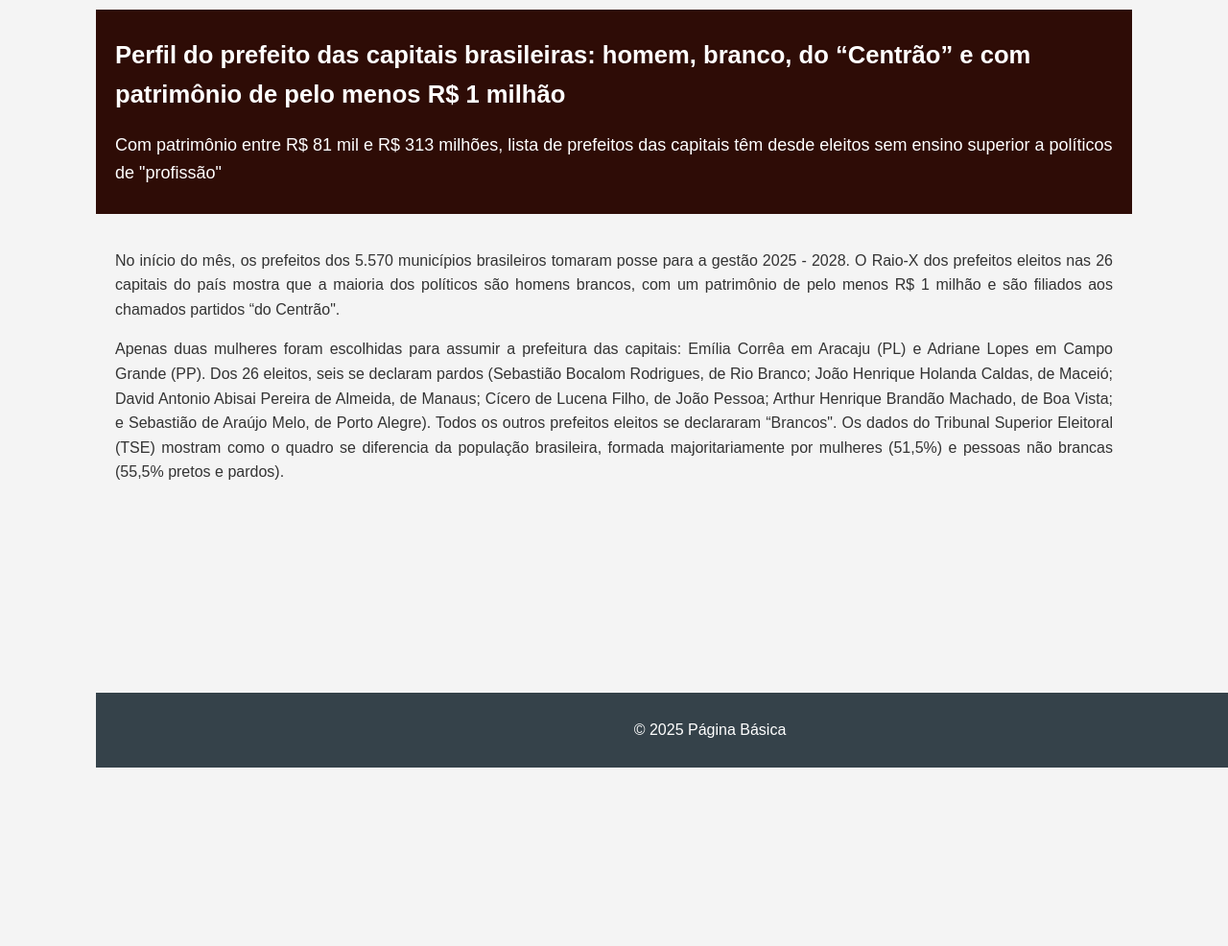
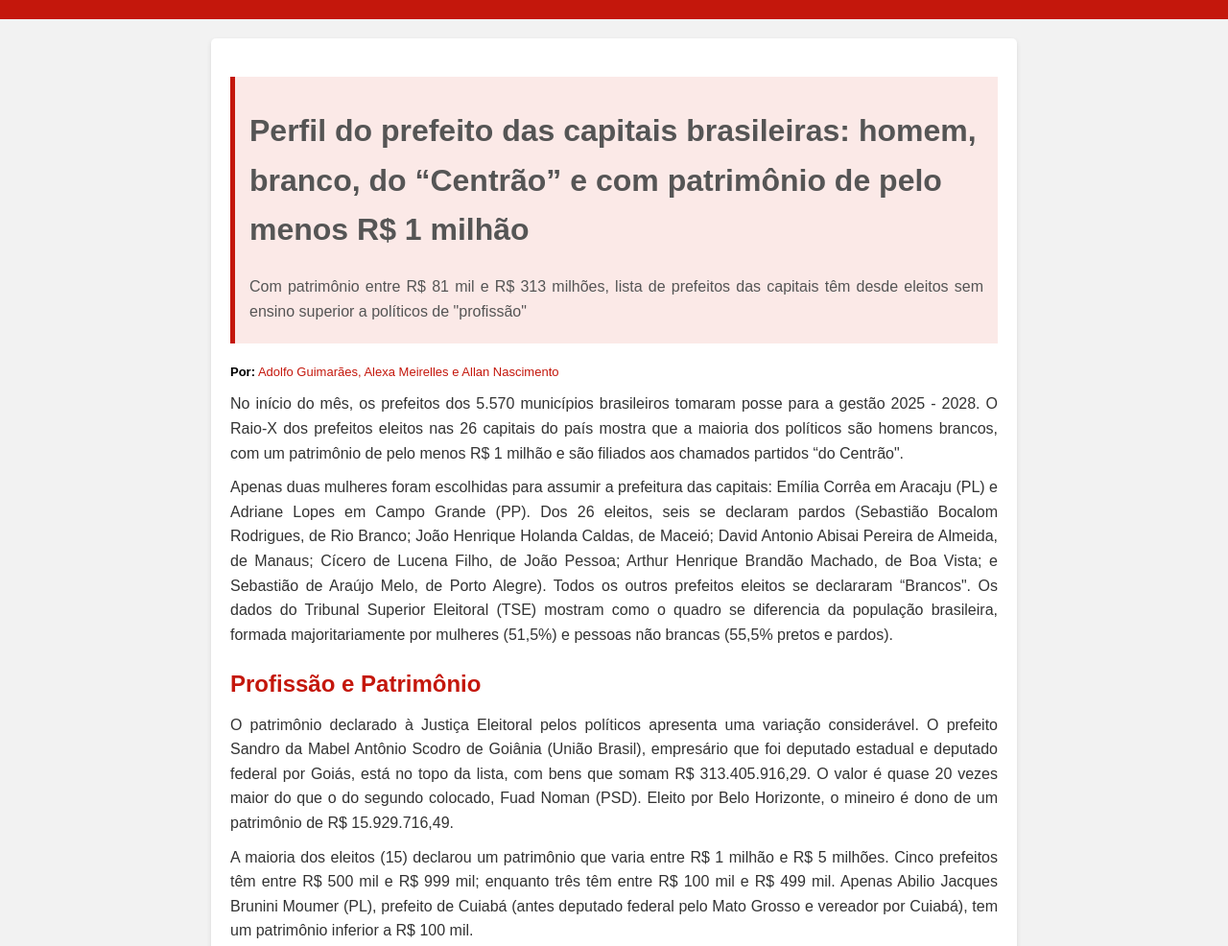
Before and after one commit to adolfoguimaraes/mba_idp_dataviz2, a plain HTML site: page index.html in a window 1280 px wide. Shown: the top 986 px of the page at 96% size. Before the commit the page ends 800 px from the top, so only its background shows below. Drawn offline with Linux system fonts and the light colour scheme; a script that the page names is missing.

Commit message:
ajustes do layout e texto completo

```diff
--- a/index.html
+++ b/index.html
@@ -8,13 +8,26 @@
 </head>
 <body>
     <header>
-        <h1>Perfil do prefeito das capitais brasileiras: homem, branco, do “Centrão” e com patrimônio de pelo menos R$ 1 milhão</h1>
-        <p>Com patrimônio entre R$ 81 mil e R$ 313 milhões, lista de prefeitos das capitais têm desde eleitos sem ensino superior a políticos de "profissão"</p>
+
     </header>
     <main>
-        <p>No início do mês, os prefeitos dos 5.570 municípios brasileiros tomaram posse para a gestão 2025 - 2028. O Raio-X dos prefeitos eleitos nas 26 capitais do país mostra que a maioria dos políticos são homens brancos, com um patrimônio de pelo menos R$ 1 milhão e são filiados aos chamados partidos “do Centrão". </p>
-        <div class="flourish-embed flourish-parliament" data-src="visualisation/15511008"><script src="https://public.flourish.studio/resources/embed.js"></script><noscript><img src="https://public.flourish.studio/visualisation/15511008/thumbnail" width="100%" alt="parliament visualization" /></noscript></div>
-        <p>Apenas duas mulheres foram escolhidas para assumir a prefeitura das capitais: Emília Corrêa em Aracaju (PL) e Adriane Lopes em Campo Grande (PP). Dos 26 eleitos, seis se declaram pardos (Sebastião Bocalom Rodrigues, de Rio Branco; João Henrique Holanda Caldas, de Maceió; David Antonio Abisai Pereira de Almeida, de Manaus; Cícero de Lucena Filho, de João Pessoa; Arthur Henrique Brandão Machado, de Boa Vista; e Sebastião de Araújo Melo, de Porto Alegre). Todos os outros prefeitos eleitos se declararam “Brancos". Os dados do Tribunal Superior Eleitoral (TSE) mostram como o quadro se diferencia da população brasileira, formada majoritariamente por mulheres (51,5%) e pessoas não brancas (55,5% pretos e pardos).</p>
+        <div class="highlight">
+            <h1>Perfil do prefeito das capitais brasileiras: homem, branco, do “Centrão” e com patrimônio de pelo menos R$ 1 milhão</h1>
+            <p>Com patrimônio entre R$ 81 mil e R$ 313 milhões, lista de prefeitos das capitais têm desde eleitos sem ensino superior a políticos de "profissão"</p>
+        </div>
+        <div class="owner">
+            <strong>Por:</strong> Adolfo Guimarães, Alexa Meirelles e Allan Nascimento
+        </div>
+        <p>No início do mês, os prefeitos dos 5.570 municípios brasileiros tomaram posse para a gestão 2025 - 2028. O Raio-X dos prefeitos eleitos nas 26 capitais do país mostra que a maioria dos políticos são homens brancos, com um patrimônio de pelo menos R$ 1 milhão e são filiados aos chamados partidos “do Centrão".</p>
+	    <p>Apenas duas mulheres foram escolhidas para assumir a prefeitura das capitais: Emília Corrêa em Aracaju (PL) e Adriane Lopes em Campo Grande (PP). Dos 26 eleitos, seis se declaram pardos (Sebastião Bocalom Rodrigues, de Rio Branco; João Henrique Holanda Caldas, de Maceió; David Antonio Abisai Pereira de Almeida, de Manaus; Cícero de Lucena Filho, de João Pessoa; Arthur Henrique Brandão Machado, de Boa Vista; e Sebastião de Araújo Melo, de Porto Alegre). Todos os outros prefeitos eleitos se declararam “Brancos". Os dados do Tribunal Superior Eleitoral (TSE) mostram como o quadro se diferencia da população brasileira, formada majoritariamente por mulheres (51,5%) e pessoas não brancas (55,5% pretos e pardos).</p>
+        <h2>Profissão e Patrimônio</h2>
+        <p>O patrimônio declarado à Justiça Eleitoral pelos políticos apresenta uma variação considerável. O prefeito Sandro da Mabel Antônio Scodro de Goiânia (União Brasil), empresário que foi deputado estadual e deputado federal por Goiás, está no topo da lista, com bens que somam R$ 313.405.916,29. O valor é quase 20 vezes maior do que o do segundo colocado, Fuad Noman (PSD). Eleito por Belo Horizonte, o mineiro é dono de um patrimônio de R$ 15.929.716,49.</p>
+        <p>A maioria dos eleitos (15) declarou um patrimônio que varia entre R$ 1 milhão e R$ 5 milhões. Cinco prefeitos têm entre R$ 500 mil e R$ 999 mil; enquanto três têm entre R$ 100 mil e R$ 499 mil. Apenas Abilio Jacques Brunini Moumer (PL), prefeito de Cuiabá (antes deputado federal pelo Mato Grosso e vereador por Cuiabá), tem um patrimônio inferior a R$ 100 mil.</p>
+        <p>Metade dos candidatos que disputavam um segundo mandato colocaram “prefeito” como ocupação. Outros três eram deputados (Evandro Sá Barreto Leitão, de Fortaleza; Abilio Jacques Brunini Moumer, de Cuiabá e Igor Wander Centeno Normando, de Belém). As outras profissões declaradas à Justiça Eleitoral foram administrador, advogado, deputado, empresário, engenheiro, médico, pecuarista e “outros". A maioria dos prefeitos (22) tem ensino superior completo, com exceção de Ricardo Nunes, de São Paulo; Arthur Henrique Brandão Machado, de Boa Vista; e Paulinho Freire, de Natal. Cícero Lucena, da capital paraibana, é o único que não tem o ensino médio completo.</p>
+        <h2>Custo das Campanhas</h2>
+        <p>O então candidato Sandro da Mabel (Goiânia), dono do maior patrimônio, teve a campanha mais cara entre os prefeitos eleitos nas capitais. Sua receita foi mais que o dobro da do segundo colocado, Fuad Noman: R$ 53.628.765,84 contra R$ 21.960.293,36. O mesmo ocorreu com os gastos: a campanha de Sandro declarou despesas de R$ 53.756.921,63. Ricardo Nunes, prefeito de São Paulo e o candidato que recebeu o maior número de votos entre os eleitos, aparece em terceiro lugar, seguido por Leonardo Barreto, de Porto Velho, e João Campos, de Recife. Eduardo Paes, prefeito reeleito no Rio de Janeiro e segundo colocado em número de votos, teve uma das campanhas mais econômicas entre as capitais, com receita de R$ 1.535.949,25 e despesas de R$ 1.456.949,25. Ele ficou atrás apenas de Abílio Jacques Brunini Moumer, de Cuiabá, que teve a campanha que saiu vitoriosa com menos recursos: R$ 513.290 em receitas e R$ 499.622,04 em despesas.</p>
+        <p>Apenas dois dos prefeitos eleitos nas capitais são de partidos de esquerda ou centro-esquerda: João Campos (PSB), em Recife, e Evandro Leitão (PT), em Fortaleza. Por outro lado, o PL, partido do ex-presidente Jair Bolsonaro, conquistou quatro capitais brasileiras (Rio Branco, Maceió, Cuiabá e Aracaju). As demais prefeituras ficaram sob o comando dos chamados "partidos do Centrão", com destaque para o MDB (5 capitais), PSD (5) e União Brasil (4). PP, Podemos, Avante e Republicanos completam a lista de legendas dos eleitos. O cenário das capitais reflete o restante do país: o PSD venceu em 887 prefeituras, um aumento de 35% em relação ao resultado da eleição de 2020, seguido pelo MDB (852) e pelo PP (749).</p>
+
 
     </main>
     <footer>
--- a/styles.css
+++ b/styles.css
@@ -1,48 +1,142 @@
+/* Estilo Geral */
 body {
-    font-family: Arial, sans-serif;
+    font-family: Arial, Helvetica, sans-serif;
+    margin: 0;
+    padding: 0;
+    background-color: #f2f2f2;
+    color: #333;
     line-height: 1.6;
-    margin: 0;
-    padding: 10px 100px 10px 100px;
-    background-color: #f4f4f4;
-    color: #333;
 }
 
+/* Cabeçalho */
 header {
-    background: #2e0c06;
-    color: #fff;
+    background-color: #c4170c;
+    color: white;
     padding: 10px 20px;
-    text-align: left;
-    font-size: 0.8em;
+    display: flex;
+    justify-content: space-between;
+    align-items: center;
+    position: sticky;
+    top: 0;
+    z-index: 1000;
 }
 
-header p {
-    font-family: Arial, sans-serif;
-    font-size: 18px;
+header h1 {
+    font-size: 1.8em;
+    margin: 0;
 }
 
-footer {
-    background: #35424a;
-    color: #fff;
-    text-align: center;
-    padding: 10px 0;
-    position: fixed;
-    width: 100%;
-    bottom: 0;
+header nav a {
+    color: white;
+    text-decoration: none;
+    margin: 0 10px;
+    font-weight: bold;
 }
 
+header nav a:hover {
+    text-decoration: underline;
+}
+
+/* Container Principal */
 main {
+    max-width: 800px;
+    margin: 20px auto;
     padding: 20px;
+    background: white;
+    border-radius: 5px;
+    box-shadow: 0 2px 5px rgba(0, 0, 0, 0.1);
+}
+
+/* Títulos */
+main h2 {
+    font-size: 1.5em;
+    color: #c4170c;
+    margin-bottom: 10px;
+}
+
+main h3 {
+    font-size: 1.3em;
+    color: #333;
+    margin-top: 20px;
+    margin-bottom: 10px;
+}
+
+/* Parágrafos */
+main p {
+    margin: 10px 0;
     text-align: justify;
 }
 
-button {
-    padding: 10px 20px;
-    background: #5cb85c;
-    color: #fff;
-    border: none;
-    cursor: pointer;
+/* Links */
+main a {
+    color: #c4170c;
+    text-decoration: none;
+    font-weight: bold;
 }
 
-button:hover {
-    background: #4cae4c;
+main a:hover {
+    text-decoration: underline;
 }
+
+/* Imagens */
+main img {
+    width: 100%;
+    height: auto;
+    margin: 20px 0;
+    border-radius: 5px;
+}
+
+/* Destaques (como subtítulos ou citações) */
+.highlight {
+    background-color: #fbe9e7;
+    border-left: 5px solid #c4170c;
+    padding: 10px 15px;
+    margin: 20px 0;
+
+    color: #555;
+}
+
+.owner {
+    font-size: small;
+    color:#c4170c
+
+}
+
+.owner strong {
+    color: #000000;
+}
+
+/* Rodapé */
+footer {
+    background-color: #333;
+    color: white;
+    text-align: center;
+    padding: 15px;
+    margin-top: 30px;
+    font-size: 0.9em;
+}
+
+footer a {
+    color: #c4170c;
+    text-decoration: none;
+}
+
+footer a:hover {
+    text-decoration: underline;
+}
+
+/* Responsividade */
+@media (max-width: 768px) {
+    header {
+        flex-direction: column;
+        text-align: center;
+    }
+
+    header nav {
+        margin-top: 10px;
+    }
+
+    main {
+        padding: 15px;
+    }
+}
```
